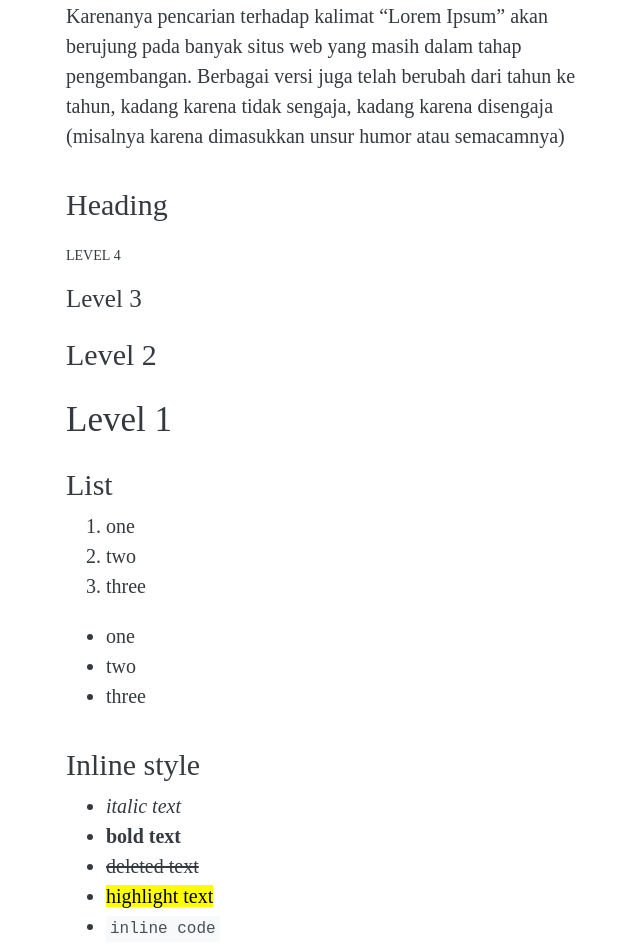
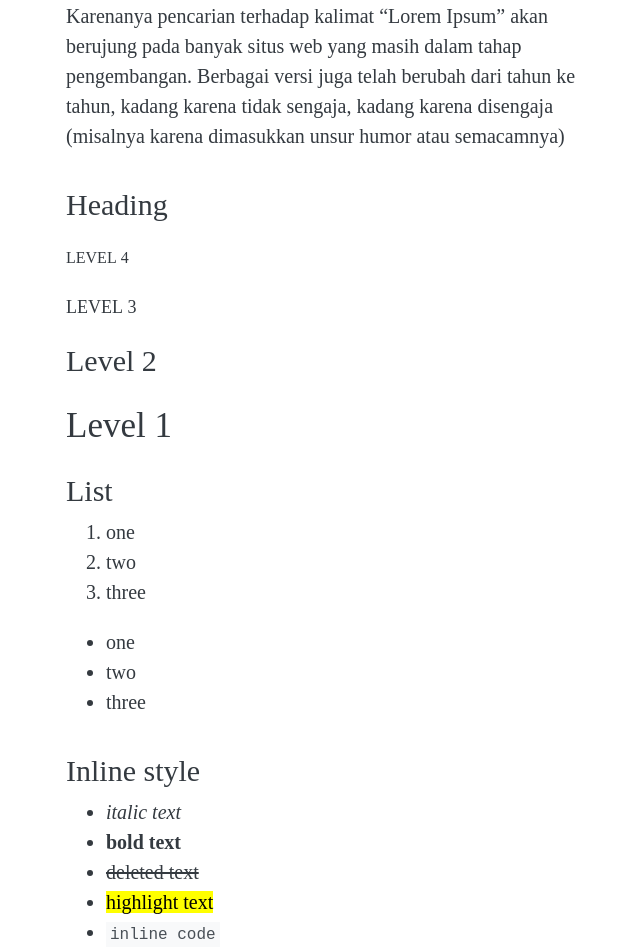
Before and after one commit to mhmdilfaj/mhmdilfaj.github.io, a Jekyll site: the page built from _posts/2022-04-21-sample-post.md, in a window 1280 px wide. Shown: the part 578-1525 px from the top of the page, without its empty margins (298-938 px from the left). Built offline with Jekyll 4.4.1, drawn with Linux system fonts in a browser that asks for light colours; some web fonts are replaced.

Commit message:
Update stylesheet.css

```diff
--- a/assets/stylesheet.css
+++ b/assets/stylesheet.css
@@ -125,7 +125,7 @@ table {
   margin-bottom: var(--spacer);
   width: 100%;
   font-family: var(--system-font);
-  font-size: 80%;
+  font-size: 90%;
   border: 0 solid var(--border-color);
   border-collapse: collapse;
 }
@@ -204,7 +204,13 @@ h3 {
 h4,
 h5,
 h6 {
-  font-size: 1em;
+  font-size: 1.15em;
+}
+
+h3,
+h4,
+h5,
+h6 {
 	font-variant: small-caps;
 	font-variant-caps: all-small-caps;
 }
```
